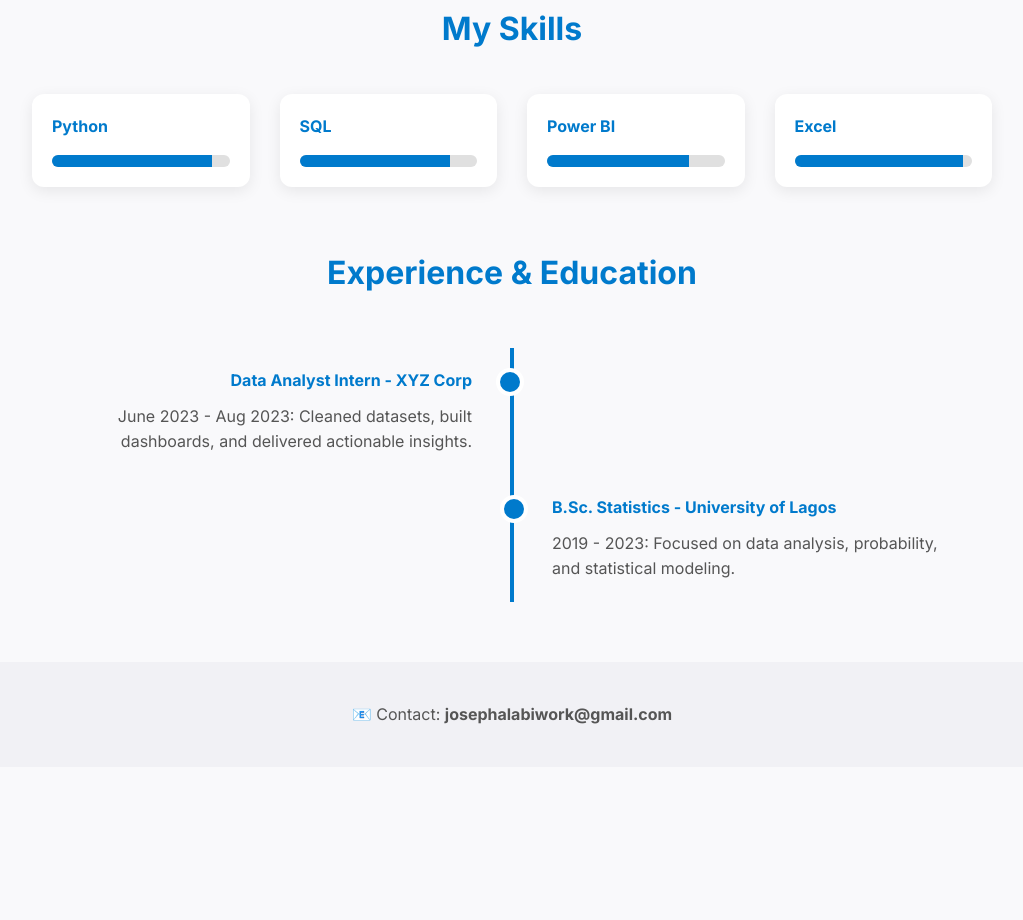
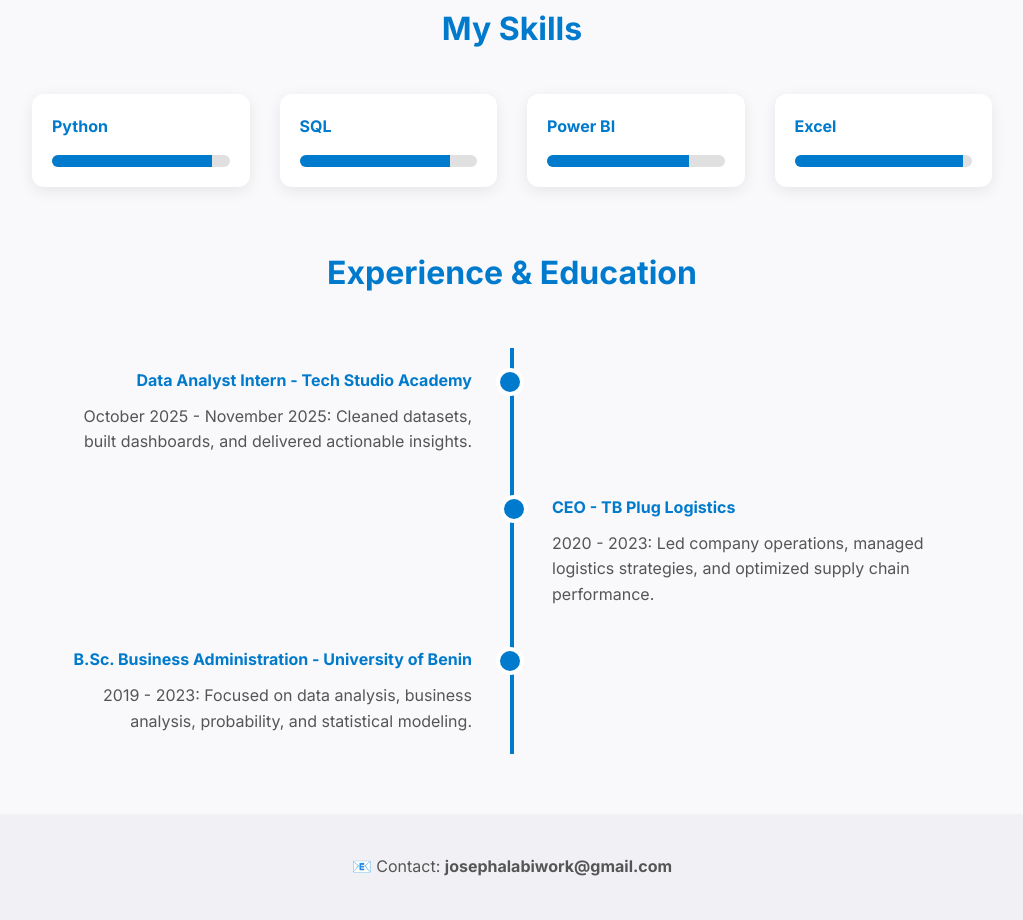
Before and after one commit to josephalabiwork/josephalabi.github.io, a plain HTML site: page index.html in a window 1280 px wide. Shown: the part 734-1654 px from the top of the page, without its empty margins (128-1151 px from the left). Before the commit the page ends 1501 px from the top, so only its background shows below. Drawn offline with Linux system fonts and the light colour scheme.

Commit message:
Update index.html

```diff
--- a/index.html
+++ b/index.html
@@ -109,15 +109,20 @@
   <h2>Experience & Education</h2>
   <div class="timeline">
     <div class="timeline-item">
-        <h4>Data Analyst Intern - XYZ Corp</h4>
-        <p>June 2023 - Aug 2023: Cleaned datasets, built dashboards, and delivered actionable insights.</p>
+      <h4>Data Analyst Intern - Tech Studio Academy</h4>
+      <p>October 2025 - November 2025: Cleaned datasets, built dashboards, and delivered actionable insights.</p>
     </div>
     <div class="timeline-item">
-        <h4>B.Sc. Statistics - University of Lagos</h4>
-        <p>2019 - 2023: Focused on data analysis, probability, and statistical modeling.</p>
+      <h4>CEO - TB Plug Logistics</h4>
+      <p>2020 - 2023: Led company operations, managed logistics strategies, and optimized supply chain performance.</p>
+    </div>
+    <div class="timeline-item">
+      <h4>B.Sc. Business Administration - University of Benin</h4>
+      <p>2019 - 2023: Focused on data analysis, business analysis, probability, and statistical modeling.</p>
     </div>
   </div>
 </section>
+
 
   <!-- Footer -->
   <footer>
```
Lines whose indentation alone changed are shown as unchanged.
